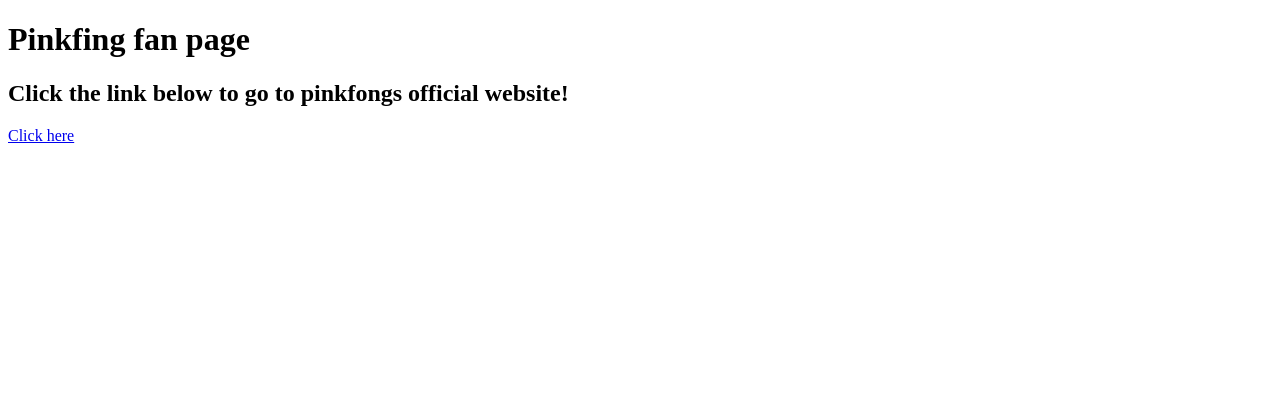
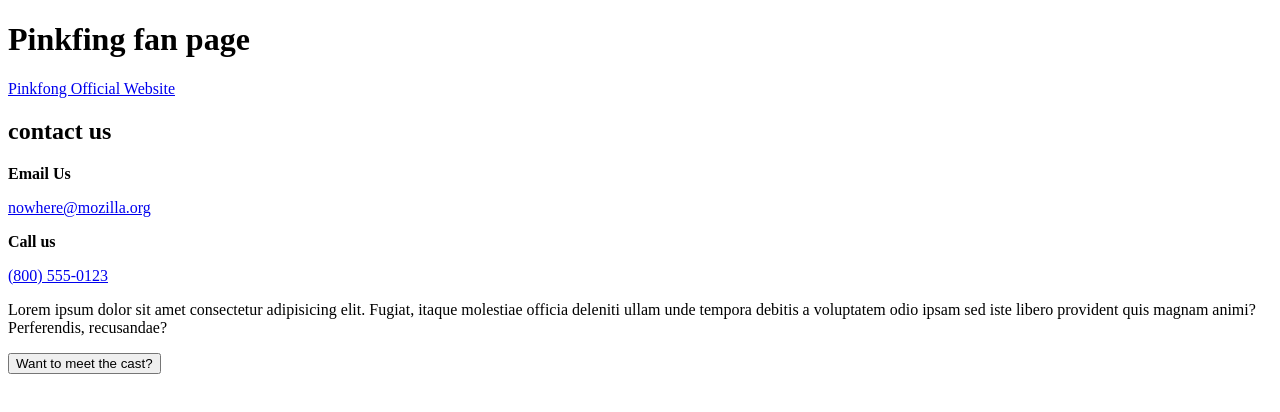
Before and after one commit to mahogany-atkinson/html-lab, a plain HTML site: page index.html in a window 1280 px wide. Drawn offline with Linux system fonts and the light colour scheme.

Commit message:
start of cast page

```diff
--- a/index.html
+++ b/index.html
@@ -3,11 +3,17 @@
 <head>
     <meta charset="UTF-8">
     <meta name="viewport" content="width=device-width, initial-scale=1.0">
-    <title>Pinkfing fan page</title>
+    <title>Pinkfong fan page</title>
 </head>
 <body>
     <h1>Pinkfing fan page</h1>
-    <h2>Click the link below to go to pinkfongs official website!</h2>
-    <a href="https://www.pinkfong.com/en/">Click here</a>
+    <a href="https://www.pinkfong.com/en/">Pinkfong Official Website</a>
+    <h2> contact us</h2>
+   <b><p>Email Us</p></b>
+    <a href="mailto:nowhere@mozilla.org">nowhere@mozilla.org</a>
+<b><p> Call us</p></b>
+<a href="tel:+1(800)555-0123">(800) 555-0123</a>
+    <p>Lorem ipsum dolor sit amet consectetur adipisicing elit. Fugiat, itaque molestiae officia deleniti ullam unde tempora debitis a voluptatem odio ipsam sed iste libero provident quis magnam animi? Perferendis, recusandae?</p>
+    <a href="cast.html"><button>Want to meet the cast?</button></a>
 </body>
 </html>
```
Also changed, not shown: cast.html (added, +11 -0 lines).
